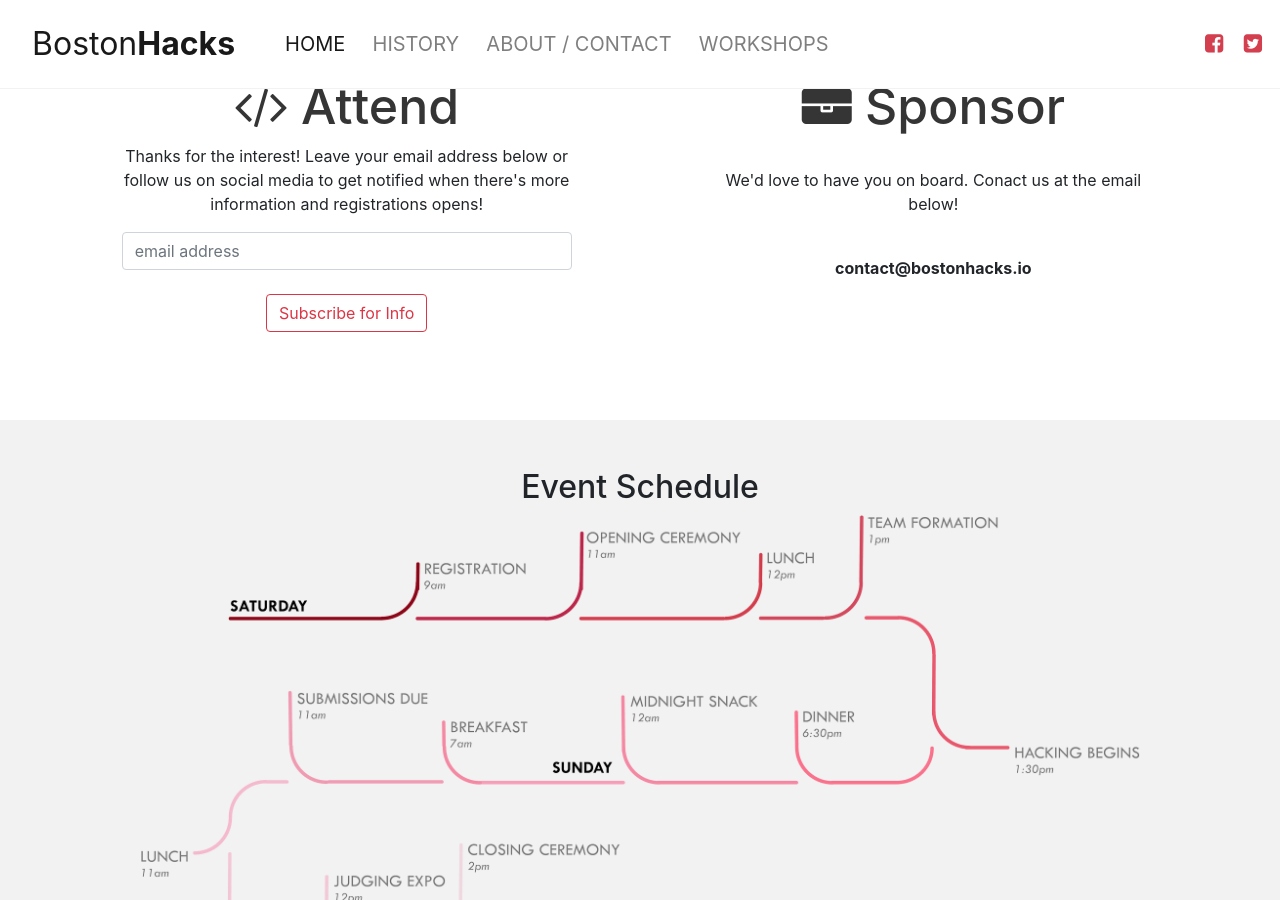
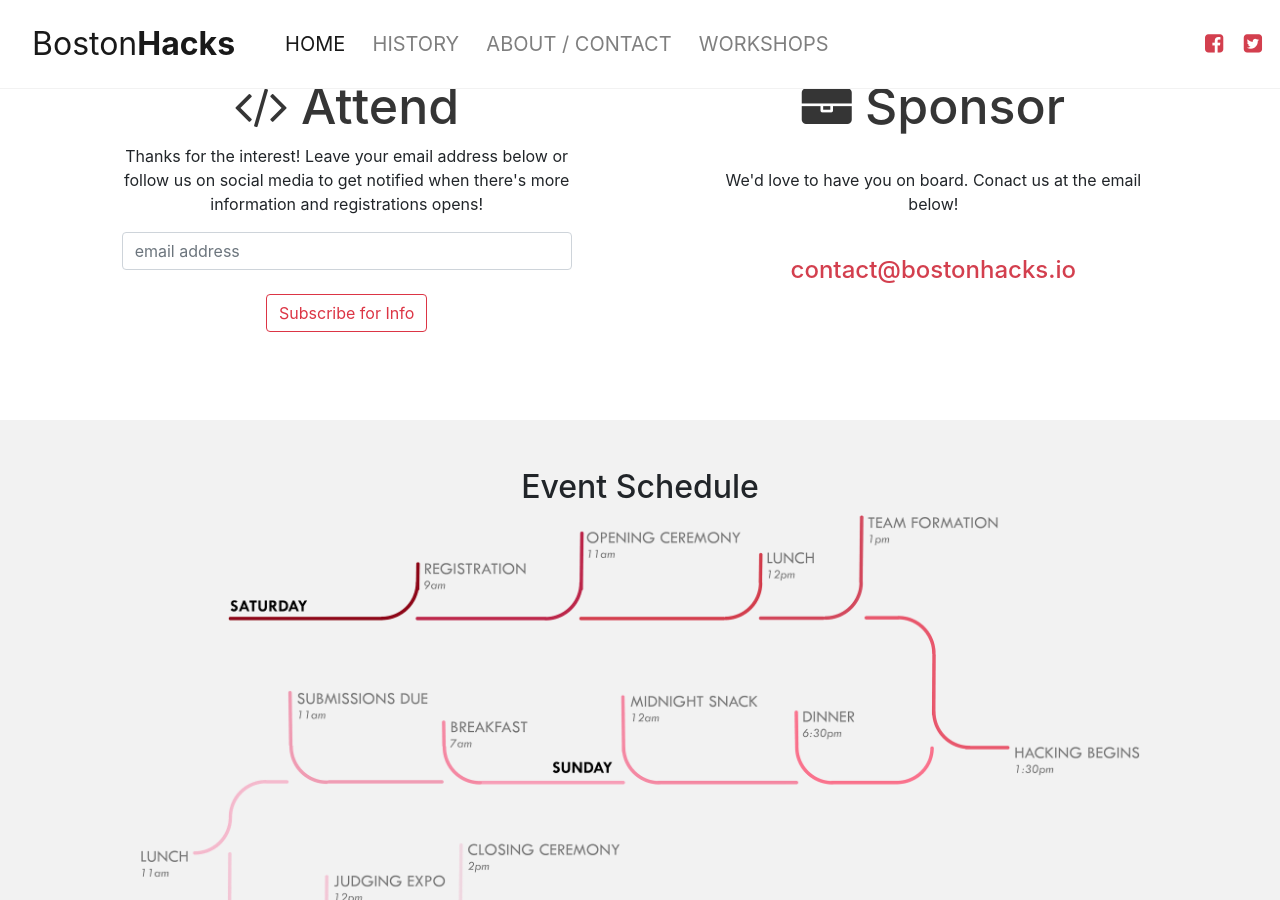
Before and after one commit to make-bu/bostonhacks, a Jekyll site: the page built from index.md, in a window 1280 px wide and 900 px high, scrolled down 546 px. Built offline with Jekyll 4.4.1, drawn with Linux system fonts in a browser that asks for light colours; nearby versions of some CDN libraries; grey boxes are pictures that could not be loaded.

Commit message:
Changed small things around to have a consistent design at the moment

```diff
--- a/_layouts/about.html
+++ b/_layouts/about.html
@@ -32,7 +32,7 @@ layout: default
     <div class="col-md-1"></div>
     <div class="col-md-4" style="border-left: 2px solid #f2f2f2">
       <h4> Next Boston<b>Hacks</b></h4>
-      <h1 style="color:#d33f4e"> 10/11/18 </h1>
+      <h1 style="color:#d33f4e"> Sept 10 2018 </h1>
       <br/>
       <br/>
       <br/>
--- a/_layouts/home.html
+++ b/_layouts/home.html
@@ -53,7 +53,7 @@ layout: default
       <br/>
       <p> We'd love to have you on board. Conact us at the email below! </p>
       <br/>
-      <p><b>contact@bostonhacks.io</b>
+      <h4 style="color:#d33f4e">contact@bostonhacks.io</h4>
       <!-- <a href="{{ "/assets/sponsordoc.pdf" | relative_url }}"><button class="btn btn-outline-danger">Sponsor Document</button></a> -->
     </div>
     <div class="col-md-1"></div>
```
